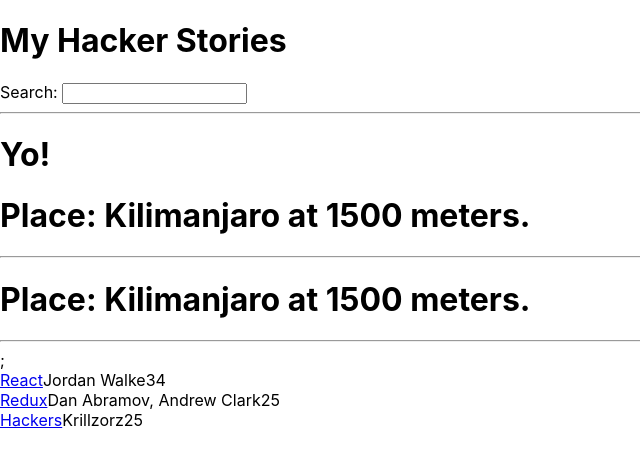
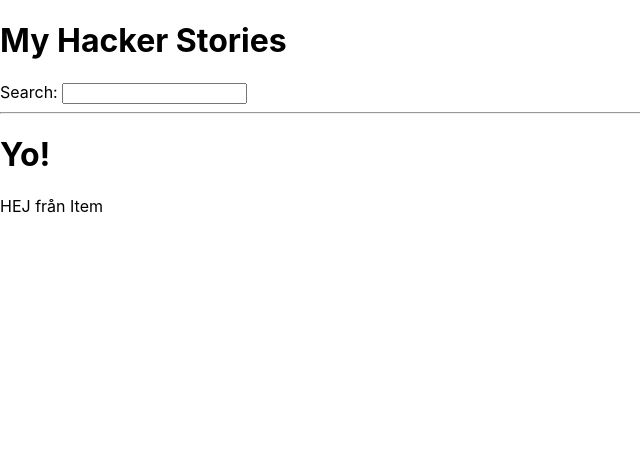
Before and after one commit to mellyynda/hacker-stories, a React (Create React App) app: page / in a window 1280 px wide. Shown: the top 466 px of the page, without its empty margins (0-640 px from the left). Built offline with nearby package versions, Linux system fonts and the light colour scheme.

Commit message:
Mid of day 3

```diff
--- a/src/App.js
+++ b/src/App.js
@@ -4,6 +4,7 @@ import Hello from './Hello';
 
 import Place from './Place';
 import ClassPlace from './ClassPlace';
+import ACTOR_DATA from './data.js';
 
 import Bar from './Bar';
 
@@ -15,21 +16,14 @@ const list = [
     num_comments: 3,
     points: 4,
     objectID: 0,
-}, {
+  }, {
     title: 'Redux',
     url: 'https://redux.js.org/',
     author: 'Dan Abramov, Andrew Clark',
     num_comments: 2,
     points: 5,
     objectID: 1,
-}, {
-  title: 'Hackers',
-  url: 'https://hackers.org/',
-  author: 'Krillzorz',
-  num_comments: 2,
-  points: 5,
-  objectID: 2,
-},
+  }
 ];
 
 
@@ -64,10 +58,27 @@ function writePTagsWithoutMap(arr) {
   return newArr
 }
 
+/*
+du har data i en variabel innehållandes skådisar.
+1. skapa en ny komponent som får vara en listkomponent
+2. skapa en ny komponent som får vara itemcomponent
+3. det ska resultera i en lista med skådisarna, namn och bild
+*/
+
+function ActorList(props) {
+  console.log(props.data)
+  return (<ActorItem item={props.data} />)
+}
+
+function ActorItem(props) {
+  return (<div>HEJ från Item</div>)
+
+}
 
 const element = <Place location="Kilimanjaro" elevation="1500" />;
 
 function App() {
+  //console.log(ACTOR_DATA)
   return (
     <div>
       <h1>My Hacker Stories</h1>
@@ -77,10 +88,10 @@ function App() {
 
       <Bar />
       <Hello />
-      {/* <Place /> */}
-      {element}
-      <ClassPlace location="Kilimanjaro" elevation="1500" />;
-      {list.map(function(item) {
+      <ActorList data={ACTOR_DATA.cast} />
+
+      {/* <ClassPlace location="Kilimanjaro" elevation="1500" />; */}
+      {/*list.map(function (item) {
         return (
           <div key={item.objectID}>
             <span>
@@ -89,8 +100,8 @@ function App() {
             <span>{item.author}</span>
             <span>{item.num_comments}</span>
             <span>{item.points}</span>
-</div> );
-})}
+          </div>);
+      })*/}
     </div>
   );
 }
--- a/src/data.js
+++ b/src/data.js
@@ -1,6 +1,7 @@
 // https://image.tmdb.org/t/p/original/xu1l9WmNY1XYZyJ3M2gvGqCCDGS.jpg
 
-const data = {
+
+const ACTOR_DATA = {
     "cast": [
         {
             "adult": false,
@@ -87,3 +88,5 @@ const data = {
             "order": 5
         }]
 }
+
+export default ACTOR_DATA;
```
Also changed, not shown: 1 other file (tests, documents, lock files or other folders).
